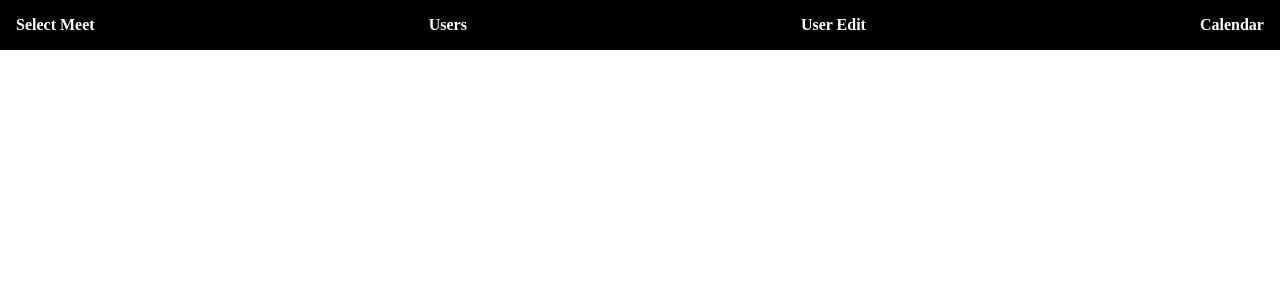
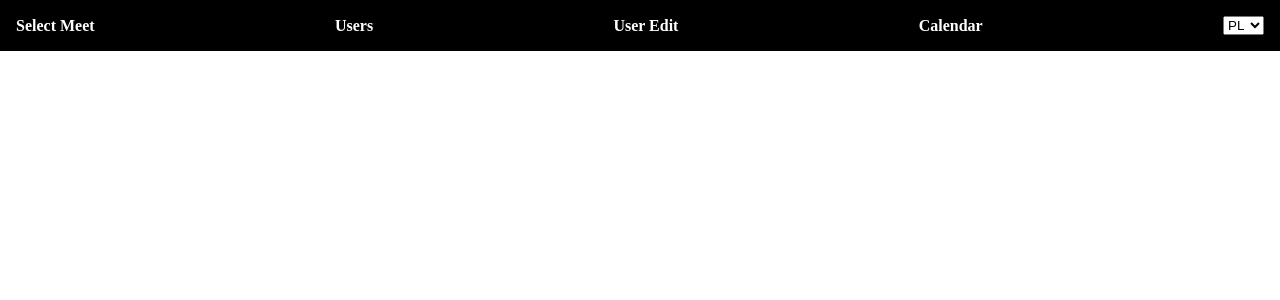
Before and after one commit to odevpl/Calendar, a React (Vite) app: page / in a window 1280 px wide. Shown: the top 300 px of the page. Built offline with nearby package versions, Linux system fonts and the light colour scheme.

Commit message:
add initial language setup

```diff
--- a/src/App.jsx
+++ b/src/App.jsx
@@ -5,11 +5,20 @@ import Calendar from './pages/calendar/Calendar';
 import Users from './pages/users/Users';
 import NavBar from './components/layout/NavBar/NavBar';
 import UserEdit from './pages/users/edit/UserEdit';
+import { useState } from 'react';
 
 function App() {
+  const [language, setLanguage] = useState('pl');
+
+  const handleLanguageChange = (newLanguage) => {
+    setLanguage(newLanguage);
+  };
+
+
+
   return (
     <Router>
-      <NavBar />
+      <NavBar language={language} handleLanguageChange={handleLanguageChange} />
       <Routes>
         <Route path='/select-meet' element={<SelectMeet />} />
         <Route path='/booking/summary' element={<BookingSummary />} />
--- a/src/components/layout/NavBar/NavBar.jsx
+++ b/src/components/layout/NavBar/NavBar.jsx
@@ -1,7 +1,13 @@
 import { NavLink } from 'react-router-dom';
+// import en from '../../../translations/en';
+// import pl from '../../../translations/pl';
 import './NavBar.scss';
 
-const NavBar = () => {
+const NavBar = ({ language, handleLanguageChange }) => {
+  // console.log(language);
+
+
+
   return (
     <>
       <nav className='nav'>
@@ -10,6 +16,13 @@ const NavBar = () => {
           <NavLink to='/users'>Users</NavLink>
           <NavLink to='/users/edit'>User Edit</NavLink>
           <NavLink to='/calendar'>Calendar</NavLink>
+          <select
+            value={language}
+            onChange={(e) => handleLanguageChange(e.target.value)}
+          >
+            <option value='pl'> PL</option>
+            <option value='en'> EN</option>
+          </select>
         </div>
       </nav>
     </>
--- /dev/null
+++ b/src/translations/en.js
@@ -0,0 +1,10 @@
+const en = {
+  nav: {
+    selectMeet: 'Select Meet',
+    users: 'Users',
+    userEdit: 'User Edit',
+    calendar: 'Calendar',
+  },
+};
+
+export default en;
--- /dev/null
+++ b/src/translations/pl.js
@@ -0,0 +1,10 @@
+const pl = {
+  nav: {
+    selectMeet: 'Select Meet',
+    users: 'Users',
+    userEdit: 'User Edit',
+    calendar: 'Calendar',
+  },
+};
+
+export default pl;
```
